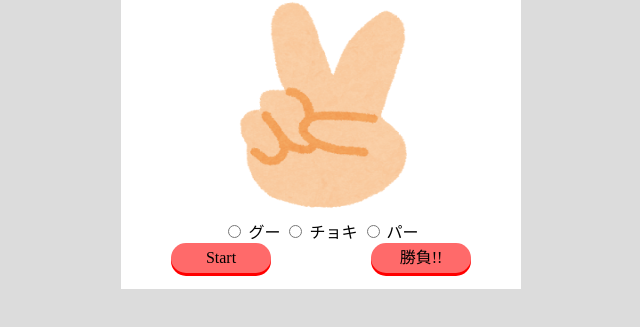
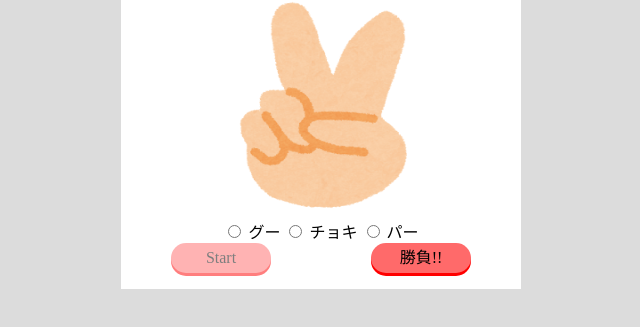
Before and after one commit to kentem-re-hiramatsu/JankenGameByTypeScript, a website: page Views/sample.html in a window 1280 px wide. Both pictures are taken after a click on the element "Start". Shown: the part 105-432 px from the top of the page, without its empty margins (319-959 px from the left). Drawn offline with Linux system fonts and the light colour scheme.

Commit message:
スタートボタンと勝負ボタンの活性状態の処理の実装

```diff
--- a/css/style.css
+++ b/css/style.css
@@ -49,3 +49,8 @@ label,
     background: rgb(69, 156, 255);
     box-shadow: rgb(31, 132, 247) 0 3px;
 }
+
+.inactive{
+    pointer-events: none;
+    opacity: 0.5;
+}
--- a/wwwroot/js/sample.js
+++ b/wwwroot/js/sample.js
@@ -18,15 +18,20 @@
             startButton.textContent = 'Start';
             startButton.addEventListener('click', () => {
                 this.SpinCpuHand();
+                matchButton.classList.remove('inactive');
+                startButton.classList.add('inactive');
             });
             const matchButton = document.createElement('div');
             matchButton.id = 'matchButton';
             matchButton.textContent = '勝負!!';
+            matchButton.classList.add('inactive');
             const h2 = document.createElement('h2');
             matchButton.addEventListener('click', () => {
                 clearTimeout(this.timeoutId);
                 h2.textContent = this.CheckHand();
                 jankenResult === null || jankenResult === void 0 ? void 0 : jankenResult.appendChild(h2);
+                startButton.classList.remove('inactive');
+                matchButton.classList.add('inactive');
             });
             game.appendChild(startButton);
             game.appendChild(matchButton);
```
Also changed, not shown: Scripts/sample.ts (+6 -1 lines), 1 other file.
